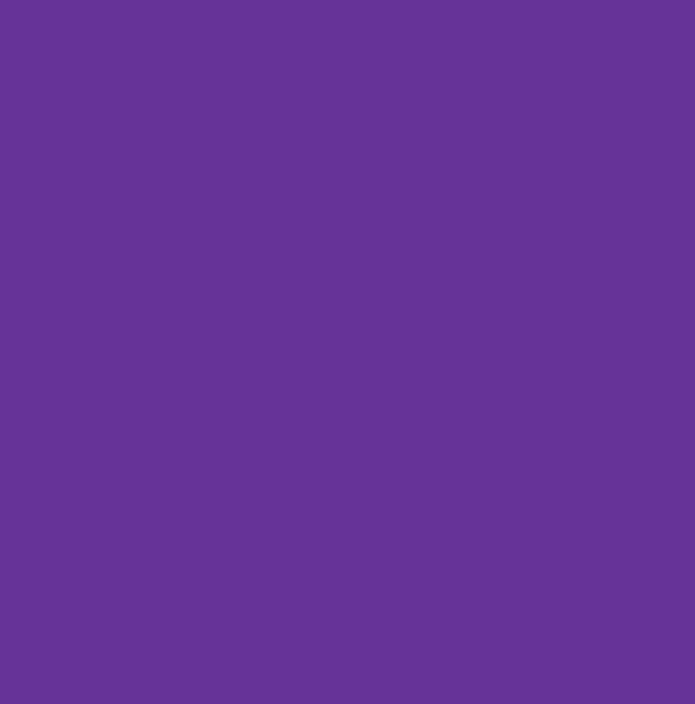
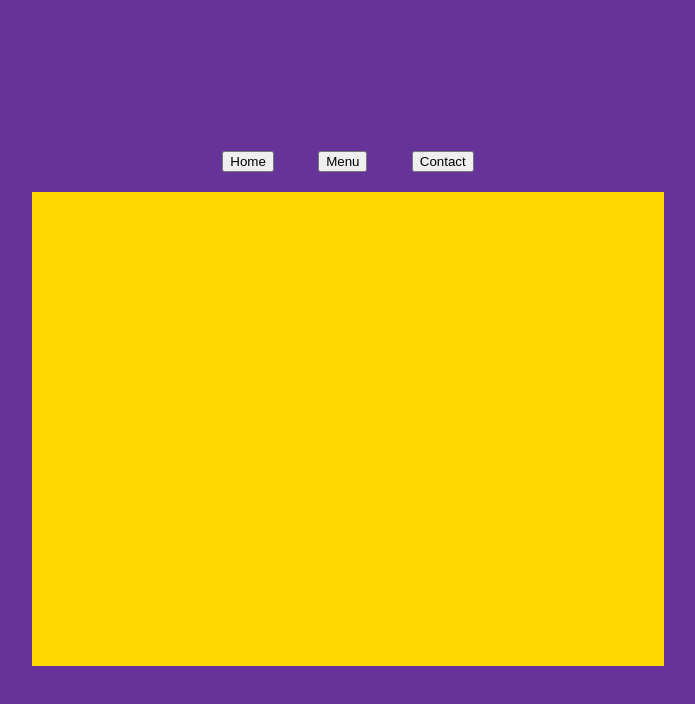
Before and after one commit to lucasbpaiva/restaurant-page, a website built with webpack: page src/template.html in a window 1280 px wide. Shown: the whole page, without its empty margins (292-987 px from the left). Built offline with nearby package versions, Linux system fonts and the light colour scheme.

Commit message:
add container and nav buttons

```diff
--- a/src/template.html
+++ b/src/template.html
@@ -6,6 +6,17 @@
     <title>Restaurant Page</title>
 </head>
 <body>
+    <div class="container">
+        <header>
+            <nav>
+                <button type="button">Home</button>
+                <button type="button">Menu</button>
+                <button type="button">Contact</button>
+            </nav>
+        </header>
+        <div id="content">
 
+        </div>
+    </div>
 </body>
 </html>
```
